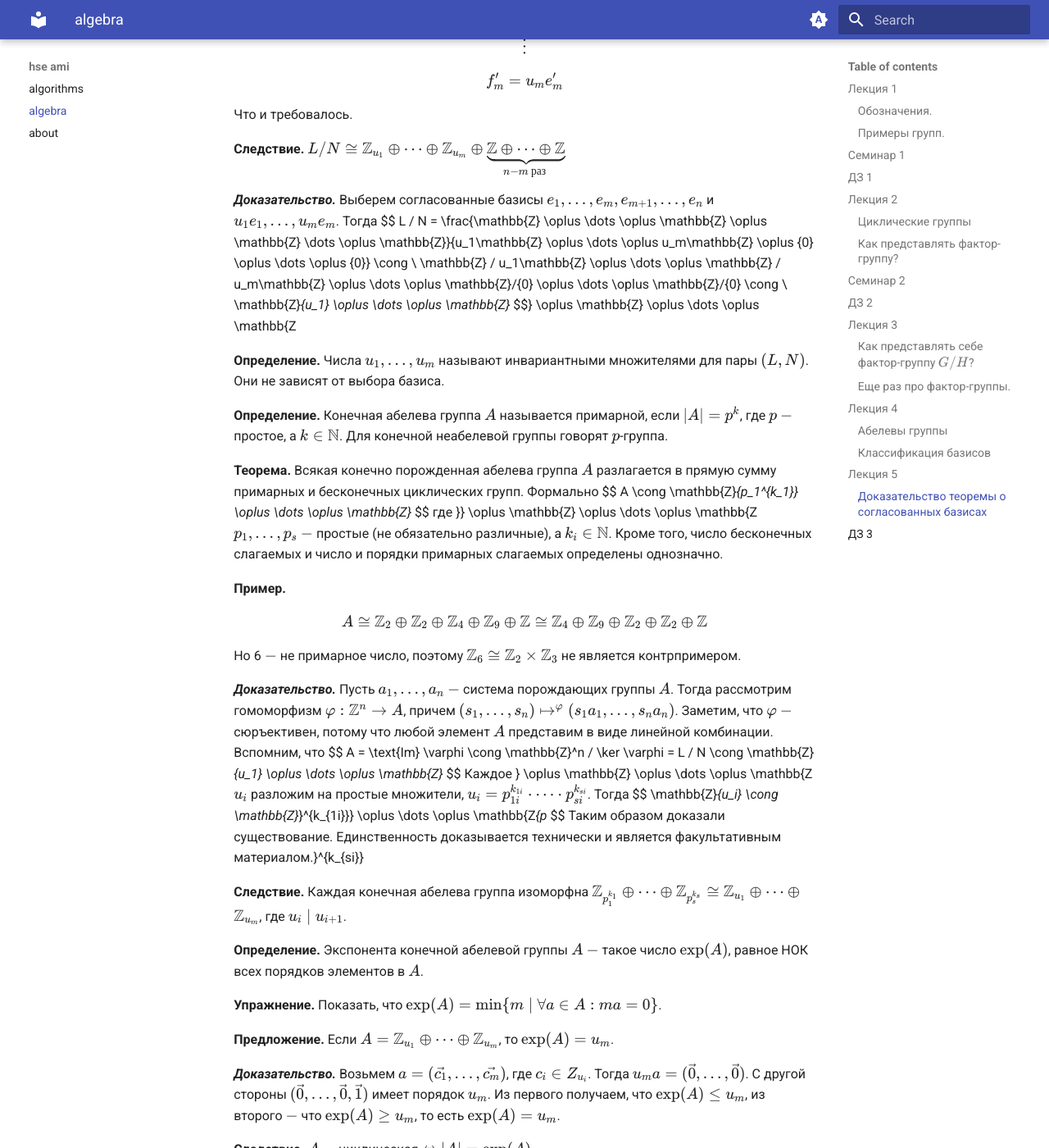
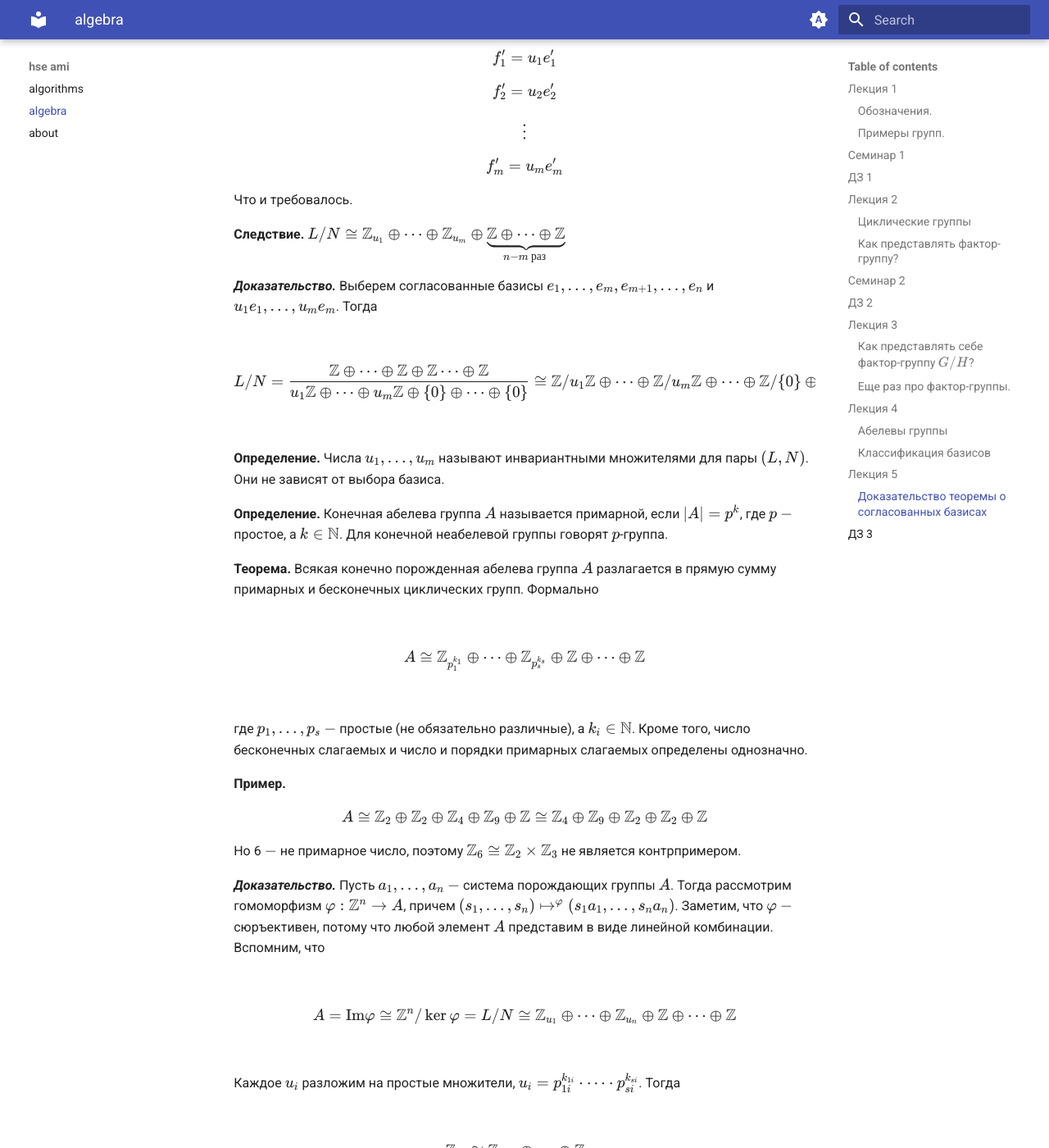
Before and after one commit to akhasanovv/hse-ami-materials, an MkDocs documentation site: the page built from docs/algebra.md, in a window 1280 px wide and 1400 px high, scrolled down 14498 px. Shown: the whole window at 82% size. Built offline with MkDocs 1.6.1 and Material for MkDocs 9.7.7, drawn with Linux system fonts in a browser that asks for light colours; some of the changed text lies outside the part shown.

Commit message:
fixed styles

```diff
--- a/docs/algebra.md
+++ b/docs/algebra.md
@@ -758,15 +758,10 @@ $$
     $L / N \cong \mathbb{Z}_{u_1} \oplus \dots \oplus \mathbb{Z}_{u_m} \oplus \underbrace{\mathbb{Z} \oplus \dots \oplus \mathbb{Z}}_{n-m \text{ раз }}$
 
 ***Доказательство.***
-    Выберем согласованные базисы $e_1, \dots, e_m, e_{m+1}, \dots, e_n$ и $u_1e_1, \dots, u_m e_m$.
+Выберем согласованные базисы $e_1, \dots, e_m, e_{m+1}, \dots, e_n$ и $u_1e_1, \dots, u_m e_m$.
     Тогда
-    $$
-        L / N = \frac{\mathbb{Z} \oplus \dots \oplus \mathbb{Z} \oplus \mathbb{Z} \dots \oplus \mathbb{Z}}{u_1\mathbb{Z} \oplus \dots \oplus u_m\mathbb{Z}
-        \oplus \{0\} \oplus \dots \oplus \{0\}} \cong \\
-        \mathbb{Z} / u_1\mathbb{Z} \oplus \dots \oplus \mathbb{Z} / u_m\mathbb{Z} \oplus \dots \oplus \mathbb{Z}/\{0\} \oplus \dots \oplus \mathbb{Z}/\{0\}
-        \cong \\
-        \mathbb{Z}_{u_1} \oplus \dots \oplus \mathbb{Z}_{u_m} \oplus \mathbb{Z} \oplus \dots \oplus \mathbb{Z}
-    $$
+
+$$L / N = \frac{\mathbb{Z} \oplus \dots \oplus \mathbb{Z} \oplus \mathbb{Z} \dots \oplus \mathbb{Z}}{u_1\mathbb{Z} \oplus \dots \oplus u_m\mathbb{Z} \oplus \{0\} \oplus \dots \oplus \{0\}} \cong \mathbb{Z} / u_1\mathbb{Z} \oplus \dots \oplus \mathbb{Z} / u_m\mathbb{Z} \oplus \dots \oplus \mathbb{Z}/\{0\} \oplus \dots \oplus \mathbb{Z}/\{0\} \cong \mathbb{Z}_{u_1} \oplus \dots \oplus \mathbb{Z}_{u_m} \oplus \mathbb{Z} \oplus \dots \oplus \mathbb{Z}$$
 
 **Определение.**
     Числа $u_1, \dots, u_m$ называют инвариантными множителями для пары $(L, N)$.
@@ -779,10 +774,12 @@ $$
 **Теорема.**
     Всякая конечно порожденная абелева группа $A$ разлагается в прямую сумму
     примарных и бесконечных циклических групп. Формально
-    $$
-    A \cong \mathbb{Z}_{p_1^{k_1}} \oplus \dots \oplus \mathbb{Z}_{p_s^{k_s}} \oplus \mathbb{Z} \oplus \dots \oplus \mathbb{Z}
-    $$
-    где $p_1, \dots, p_s$ $-$ простые (не обязательно различные), а $k_i \in \mathbb{N}$.
+
+$$
+A \cong \mathbb{Z}_{p_1^{k_1}} \oplus \dots \oplus \mathbb{Z}_{p_s^{k_s}} \oplus \mathbb{Z} \oplus \dots \oplus \mathbb{Z}
+$$
+
+где $p_1, \dots, p_s$ $-$ простые (не обязательно различные), а $k_i \in \mathbb{N}$.
     Кроме того, число бесконечных слагаемых и число и порядки примарных слагаемых определены однозначно.
 
 **Пример.**
@@ -796,15 +793,19 @@ $$
     Тогда рассмотрим гомоморфизм $\varphi : \mathbb{Z}^n \to A$, причем $(s_1, \dots, s_n) \mapsto^{\varphi} (s_1a_1, \dots, s_na_n)$.
     Заметим, что $\varphi$ $-$ сюръективен, потому что любой элемент $A$ представим в виде линейной комбинации.
     Вспомним, что
-    $$
-    A = \text{Im} \varphi \cong \mathbb{Z}^n / \ker \varphi = L / N \cong \mathbb{Z}_{u_1} \oplus \dots \oplus \mathbb{Z}_{u_n} \oplus \mathbb{Z} \oplus \dots \oplus \mathbb{Z}
-    $$
-    Каждое $u_i$ разложим на простые множители, $u_i = p_{1i}^{k_{1i}} \cdot \dots \cdot p_{si}^{k_{si}}$.
-    Тогда
-    $$
-    \mathbb{Z}_{u_i} \cong \mathbb{Z}_{p_{1i}^{k_{1i}}} \oplus \dots \oplus \mathbb{Z}_{p_{si}^{k_{si}}}
-    $$
-    Таким образом доказали существование. Единственность доказывается технически и является факультативным материалом.
+
+$$
+A = \text{Im} \varphi \cong \mathbb{Z}^n / \ker \varphi = L / N \cong \mathbb{Z}_{u_1} \oplus \dots \oplus \mathbb{Z}_{u_n} \oplus \mathbb{Z} \oplus \dots \oplus \mathbb{Z}
+$$
+
+Каждое $u_i$ разложим на простые множители, $u_i = p_{1i}^{k_{1i}} \cdot \dots \cdot p_{si}^{k_{si}}$.
+Тогда
+
+$$
+\mathbb{Z}_{u_i} \cong \mathbb{Z}_{p_{1i}^{k_{1i}}} \oplus \dots \oplus \mathbb{Z}_{p_{si}^{k_{si}}}
+$$
+
+Таким образом доказали существование. Единственность доказывается технически и является факультативным материалом.
 
 **Следствие.**
     Каждая конечная абелева группа изоморфна $\mathbb{Z}_{p_1^{k_1}} \oplus \dots \oplus \mathbb{Z}_{p_s^{k_s}} \cong \mathbb{Z}_{u_1} \oplus \dots \oplus \mathbb{Z}_{u_m}$,
@@ -840,7 +841,7 @@ $$
 Приведите пример счётной не конечно порождённой абелевой группы.
 
 **Задача 2.**
-Пусть $A$ --- свободная абелева группа с базисом $e_1, e_2, e_3$, а $B$ ---
+Пусть $A$ $-$ свободная абелева группа с базисом $e_1, e_2, e_3$, а $B$ $-$
     её подгруппа, порождённая элементами $f_1, f_2, f_3$, где
 
 $$
@@ -851,7 +852,7 @@ $$
 Используя теорему о согласованных базисах, вычислите факторгруппу $A/B$.
 
 **Задача 3.**
-Пусть $A$ --- свободная абелева группа с базисом $e_1, \dots, e_n$, $B$ --- её подгруппа с порождающими элементами
+Пусть $A$ $-$ свободная абелева группа с базисом $e_1, \dots, e_n$, $B$ $-$ её подгруппа с порождающими элементами
 
 $$
     f_j = \sum \limits_{i=1}^n a_{ij} e_i, \quad j = 1, \dots, n, \quad a_{ij} \in \mathbb{Z}
@@ -862,8 +863,8 @@ $$
 **Задача 4.**
 Подгруппа $B$ в свободной абелевой группе $A$ с базисом $e_1, e_2$ порождена
 элементами $e_1$ и $6e_2$. Приведите пример такой подгруппы $C$ в $B$, для которой не
-существует тройки базисов $a, b, c$ в $A, B, C$ соответственно, что одновременно $a$ и $b$ ---
-пара согласованных базисов в $A$ и $B$, $b$ и $c$ --- пара согласованных базисов в $B$ и $C$.
+существует тройки базисов $a, b, c$ в $A, B, C$ соответственно, что одновременно $a$ и $b$ $-$
+пара согласованных базисов в $A$ и $B$, $b$ и $c$ $-$ пара согласованных базисов в $B$ и $C$.
 
 **Задача 5.**
 Докажите, что всякая дискретная подгруппа $L$ в $(\mathbb{R}^n, +)$
```
Also changed, not shown: other parts of docs/algebra.md (+13 -13 lines).
